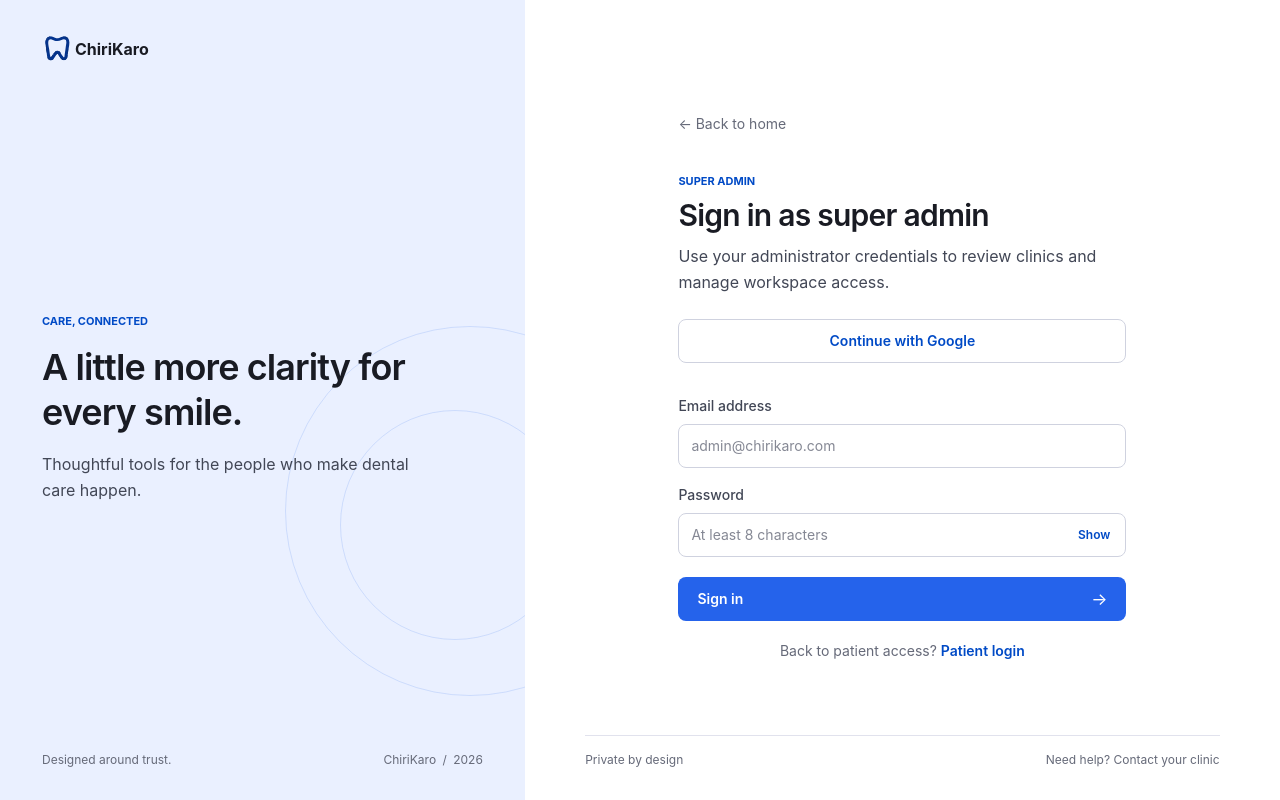
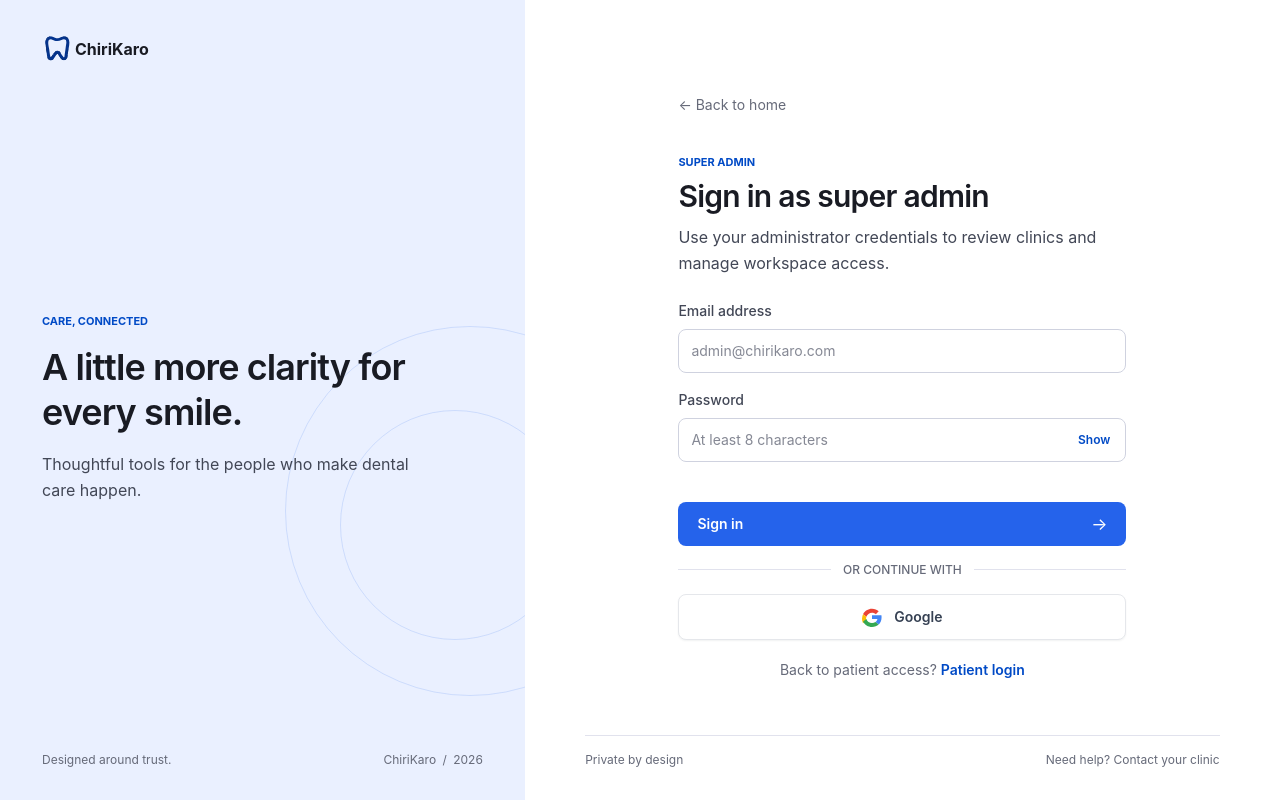
Before and after one commit to paralii/ChiriKaro, a React (Vite) app in the folder client/: page /superadmin in a window 1280 px wide. Built offline with nearby package versions, Linux system fonts and the light colour scheme; no server answers.

Commit message:
refactor: enhance SignInForm layout and styling for improved user experience

```diff
--- a/client/src/features/auth/components/SignInForm.tsx
+++ b/client/src/features/auth/components/SignInForm.tsx
@@ -1,45 +1,124 @@
-import { useState, type FormEvent } from 'react';
-import { Link } from 'react-router-dom';
-import { Form } from '@/components/atoms/Form';
-import { TextField } from '@/components/molecules/FormField';
-import { PasswordField } from '@/components/molecules/PasswordField';
-import { AuthSubmitButton } from '@/components/molecules/AuthSubmitButton';
-import { Notices } from '@/components/molecules/Notices';
-import { Button } from '@/components/atoms/Button';
-import { useLogin } from '@/features/auth/hooks/useLogin';
-import { authService } from '@/features/auth/services/authService';
+import { useState, type FormEvent } from "react";
+import { Link } from "react-router-dom";
+import { Form } from "@/components/atoms/Form";
+import { TextField } from "@/components/molecules/FormField";
+import { PasswordField } from "@/components/molecules/PasswordField";
+import { AuthSubmitButton } from "@/components/molecules/AuthSubmitButton";
+import { Notices } from "@/components/molecules/Notices";
+import { Button } from "@/components/atoms/Button";
+import { useLogin } from "@/features/auth/hooks/useLogin";
+import { authService } from "@/features/auth/services/authService";
 
-export function SignInForm({ emailPlaceholder = 'you@example.com', extras = true, google = true }: { emailPlaceholder?: string; extras?: boolean; google?: boolean }) {
-  const [email, setEmail] = useState('');
-  const [password, setPassword] = useState('');
+export function SignInForm({
+  emailPlaceholder = "you@example.com",
+  extras = true,
+  google = true,
+}: {
+  emailPlaceholder?: string;
+  extras?: boolean;
+  google?: boolean;
+}) {
+  const [email, setEmail] = useState("");
+  const [password, setPassword] = useState("");
   const { login, busy, error } = useLogin();
 
-  const submit = (e: FormEvent) => { e.preventDefault(); void login(email, password); };
+  const submit = (e: FormEvent) => {
+    e.preventDefault();
+    void login(email, password);
+  };
 
   return (
     <>
       <Notices error={error} />
+
       <Form onSubmit={submit}>
-        {google ? <Button
-          type="button"
-          variant="secondary"
-          className="mb-4 w-full"
-          disabled={busy}
-          onClick={() => {
-            if (!busy) window.location.assign(authService.getGoogleAuthUrl('signin'));
-          }}
-        >
-          Continue with Google
-        </Button> : null}
-        <TextField label="Email address" type="email" maxLength={254} value={email} onChange={(e) => setEmail(e.target.value)} placeholder={emailPlaceholder} autoComplete="email" required />
-        <PasswordField value={password} onChange={(e) => setPassword(e.target.value)} placeholder="At least 8 characters" autoComplete="current-password" required />
+        <div className="space-y-4">
+          <TextField
+            label="Email address"
+            type="email"
+            maxLength={254}
+            value={email}
+            onChange={(e) => setEmail(e.target.value)}
+            placeholder={emailPlaceholder}
+            autoComplete="email"
+            required
+          />
+
+          <PasswordField
+            value={password}
+            onChange={(e) => setPassword(e.target.value)}
+            placeholder="At least 8 characters"
+            autoComplete="current-password"
+            required
+          />
+        </div>
+
         {extras ? (
-          <div className="-mt-px flex items-center justify-between text-[11px]">
-            {/* <label className="flex cursor-pointer items-center gap-1.5 text-[#656a79]"><input type="checkbox" className="size-3.5 accent-brand" /> <span>Remember me</span></label> */}
-            <Link to="/forgot-password" className="font-semibold text-brand-deep">Forgot password?</Link>
+          <div className="mt-3 flex justify-end">
+            <Link
+              to="/forgot-password"
+              className="text-xs font-semibold text-brand-deep transition-colors hover:text-brand"
+            >
+              Forgot password?
+            </Link>
           </div>
         ) : null}
-        <AuthSubmitButton busy={busy}>Sign in</AuthSubmitButton>
+
+        <div className="mt-5 space-y-4">
+          <AuthSubmitButton busy={busy}>Sign in</AuthSubmitButton>
+
+          {google ? (
+            <div className="space-y-4">
+              <div className="flex items-center gap-3">
+                <div className="h-px flex-1 bg-border" />
+                <span className="text-xs font-medium text-muted">
+                  OR CONTINUE WITH
+                </span>
+                <div className="h-px flex-1 bg-border" />
+              </div>
+
+              <Button
+                type="button"
+                variant="secondary"
+                disabled={busy}
+                className="flex w-full items-center justify-center gap-3 border border-gray-200 bg-white py-3 text-sm font-semibold text-gray-700 shadow-sm transition-all hover:border-gray-300 hover:bg-gray-50"
+                onClick={() => {
+                  if (!busy) {
+                    window.location.assign(
+                      authService.getGoogleAuthUrl("signin"),
+                    );
+                  }
+                }}
+              >
+                <svg
+                  viewBox="0 0 48 48"
+                  aria-hidden="true"
+                  className="size-5 shrink-0"
+                >
+                  <path
+                    fill="#EA4335"
+                    d="M24 9.5c3.54 0 6.71 1.22 9.21 3.6l6.85-6.85C35.9 2.38 30.47 0 24 0 14.62 0 6.51 5.38 2.56 13.22l7.98 6.19C12.44 13.72 17.74 9.5 24 9.5Z"
+                    transform="translate(0 4)"
+                  />
+                  <path
+                    fill="#4285F4"
+                    d="M46.98 24.55c0-1.57-.15-3.09-.38-4.55H24v9.02h12.94c-.58 2.96-2.26 5.48-4.76 7.18l7.73 6C44.42 37.95 46.98 31.8 46.98 24.55Z"
+                  />
+                  <path
+                    fill="#FBBC05"
+                    d="M10.53 28.59A14.4 14.4 0 0 1 9.75 24c0-1.6.28-3.14.78-4.59l-7.98-6.19A23.9 23.9 0 0 0 0 24c0 3.87.93 7.52 2.56 10.78l7.97-6.19Z"
+                    transform="translate(0 4)"
+                  />
+                  <path
+                    fill="#34A853"
+                    d="M24 48c6.48 0 11.94-2.13 15.91-5.8l-7.73-6c-2.14 1.45-4.89 2.3-8.18 2.3-6.26 0-11.56-4.22-13.47-9.91l-7.98 6.19C6.51 42.62 14.62 48 24 48Z"
+                  />
+                </svg>
+                Google
+              </Button>
+            </div>
+          ) : null}
+        </div>
       </Form>
     </>
   );
```
